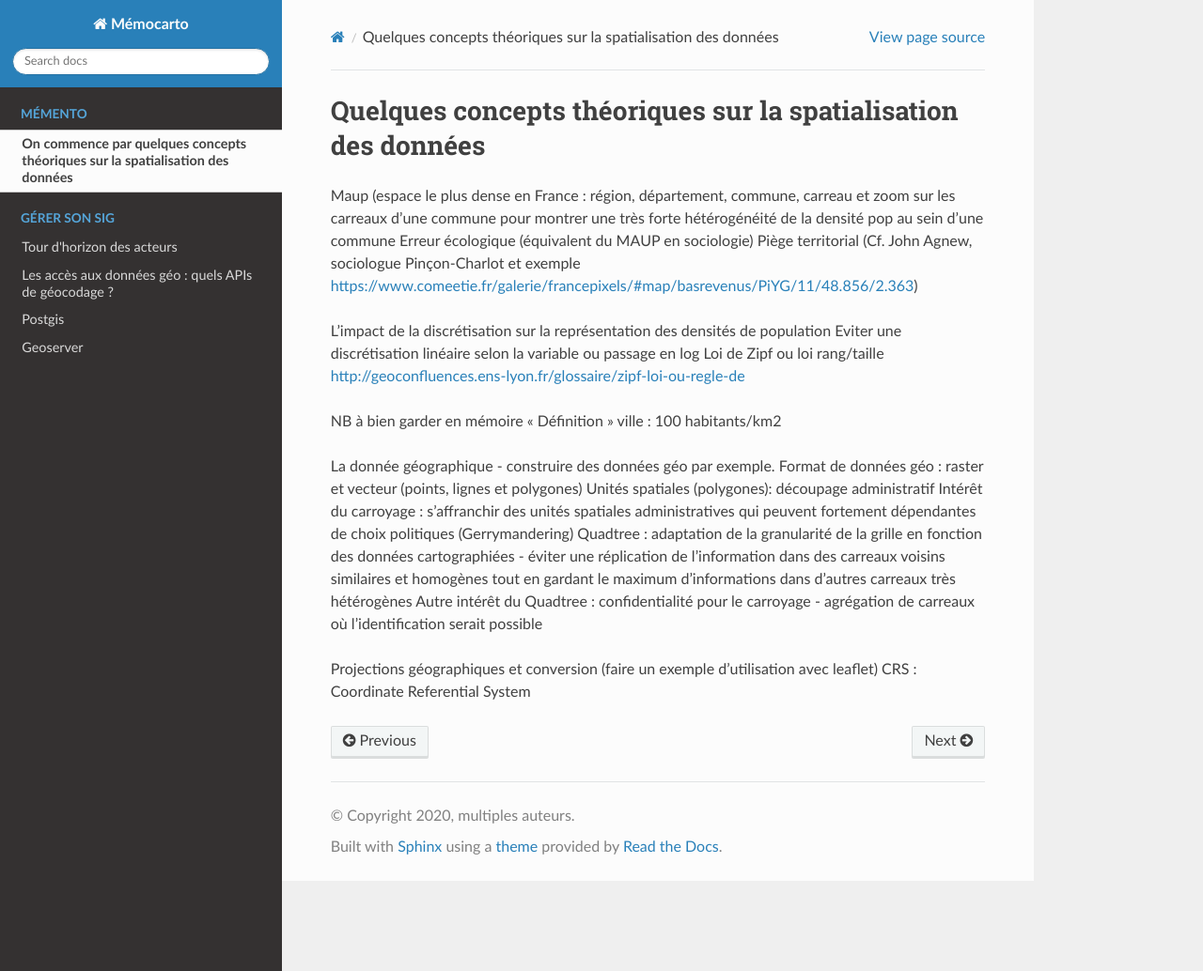
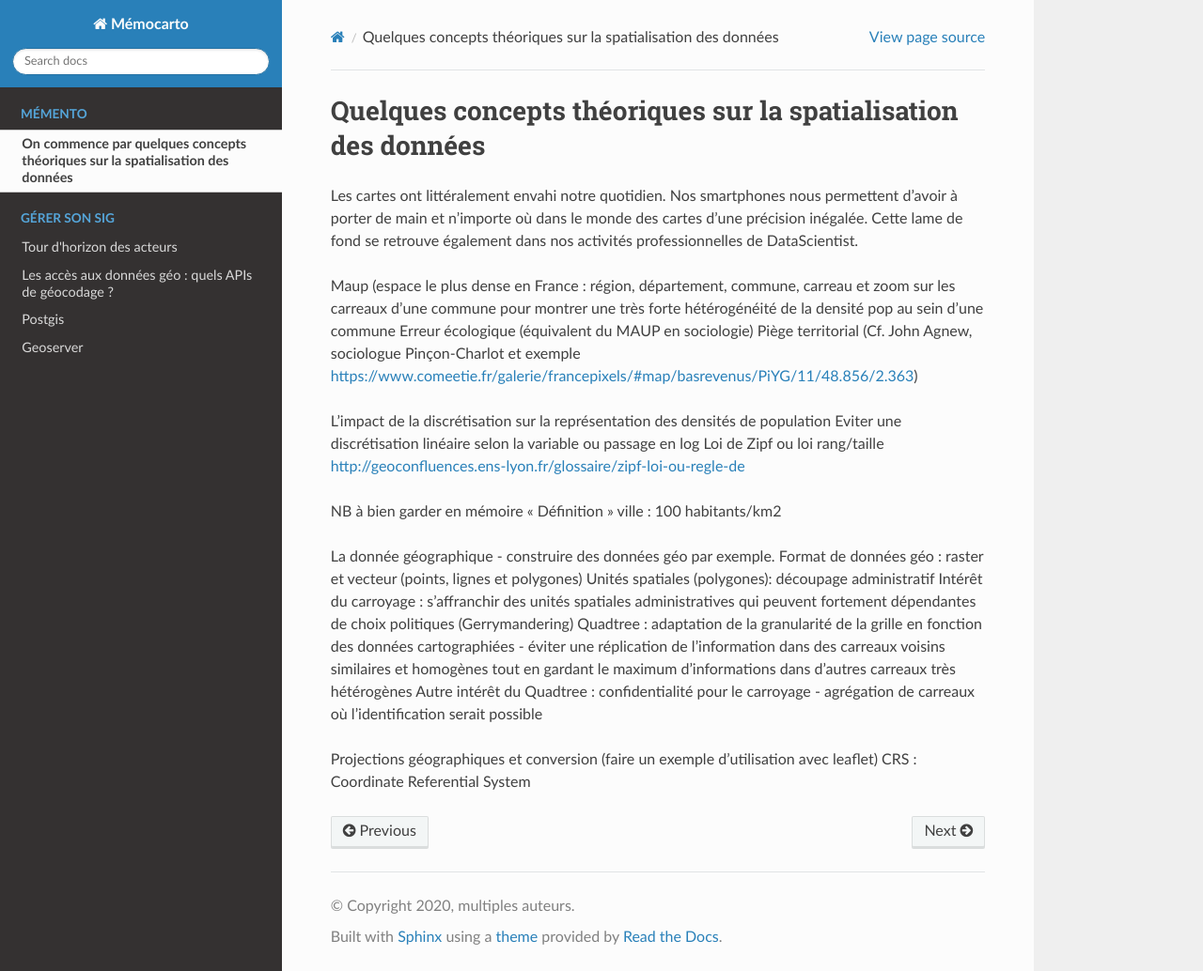
Before and after one commit to JulieDjidji/memocarto, a Sphinx documentation site: the page built from doc/source/concepts.rst, in a window 1280 px wide and 1034 px high. Shown: the whole window at 94% size. Built offline with Sphinx 7.4.7 and the Read the Docs theme 2.0.0, drawn with Linux system fonts in a browser that asks for light colours; pages that are not in the unit, such as notebooks, are missing from menus.

Commit message:
Update concepts.rst
Modification de l'intro

```diff
--- a/doc/source/concepts.rst
+++ b/doc/source/concepts.rst
@@ -1,5 +1,9 @@
 Quelques concepts théoriques sur la spatialisation des données
 ==================================================================
+
+Les cartes ont littéralement envahi notre quotidien. Nos smartphones nous permettent d’avoir à porter de main et n’importe où dans le monde des cartes d’une précision inégalée. Cette lame de fond se retrouve également dans nos activités professionnelles de DataScientist.
+
+
 
 Maup (espace le plus dense en France : région, département, commune, carreau et zoom sur les carreaux d’une commune pour montrer une très forte hétérogénéité de la densité pop au sein d’une commune
 Erreur écologique (équivalent du MAUP en sociologie)
```
